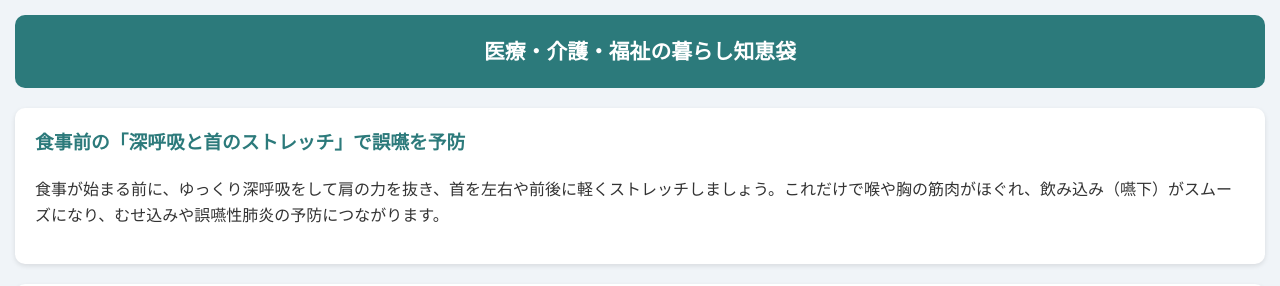
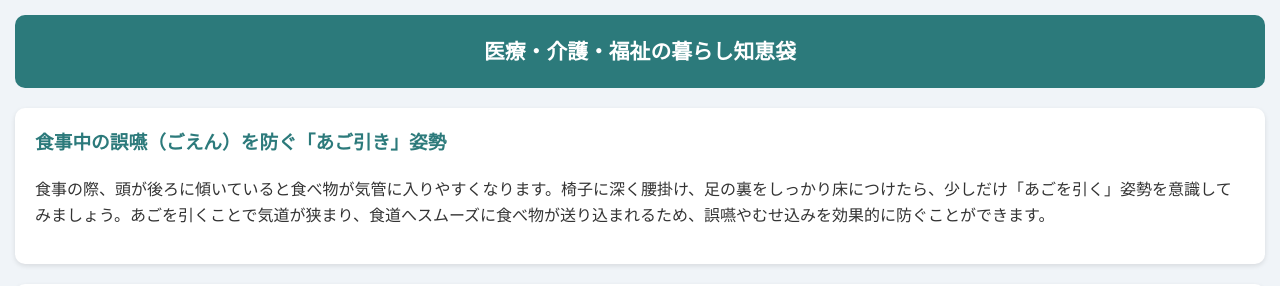
Before and after one commit to MKT-KND/jarvis-care-media, a plain HTML site: page index.html in a window 1280 px wide. Shown: the top 286 px of the page. Drawn offline with Linux system fonts and the light colour scheme.

Commit message:
JARVIS: Auto update content

```diff
--- a/index.html
+++ b/index.html
@@ -18,8 +18,8 @@
         <h1>医療・介護・福祉の暮らし知恵袋</h1>
     </header>
     <div class="card">
-        <h3>食事前の「深呼吸と首のストレッチ」で誤嚥を予防</h3>
-<p>食事が始まる前に、ゆっくり深呼吸をして肩の力を抜き、首を左右や前後に軽くストレッチしましょう。これだけで喉や胸の筋肉がほぐれ、飲み込み（嚥下）がスムーズになり、むせ込みや誤嚥性肺炎の予防につながります。</p>
+        <h3>食事中の誤嚥（ごえん）を防ぐ「あご引き」姿勢</h3>
+<p>食事の際、頭が後ろに傾いていると食べ物が気管に入りやすくなります。椅子に深く腰掛け、足の裏をしっかり床につけたら、少しだけ「あごを引く」姿勢を意識してみましょう。あごを引くことで気道が狭まり、食道へスムーズに食べ物が送り込まれるため、誤嚥やむせ込みを効果的に防ぐことができます。</p>
     </div>
     <div class="card">
         <div style="font-weight:bold; margin-bottom:10px; text-align:center;">💡 おすすめ福祉・介護サービス</div>
```
